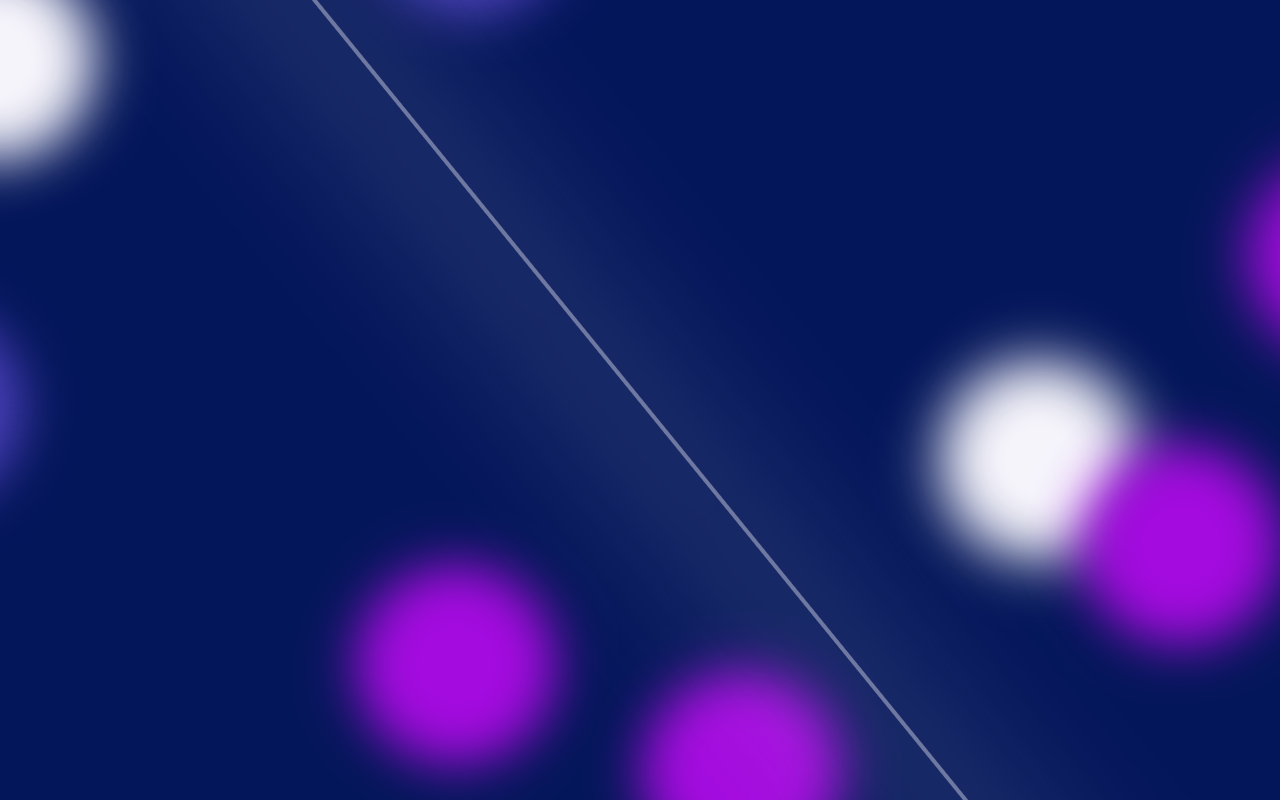
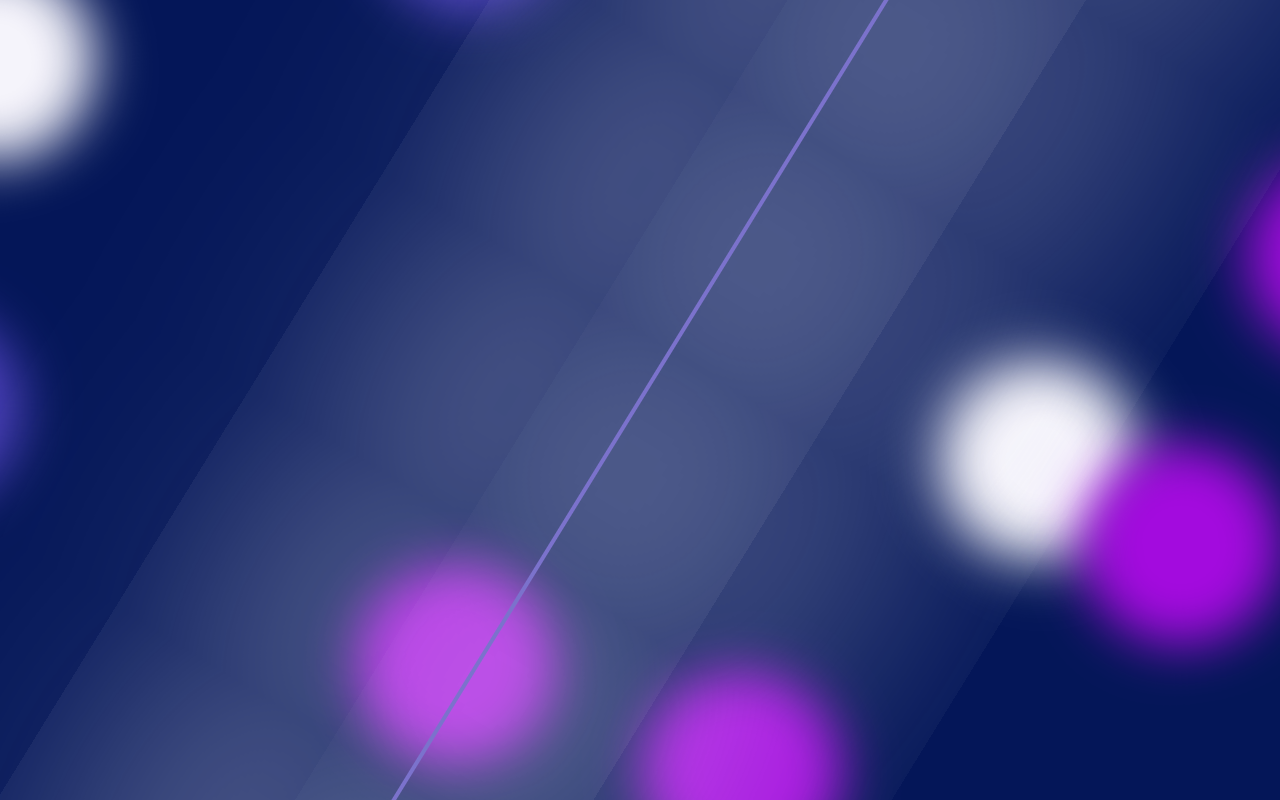
Before and after one commit to mtc-developing/DailyLog, a React (Vite) app in the folder DailyLog/: page / in a window 1280 px wide. Built offline with nearby package versions, Linux system fonts and the light colour scheme; a web font is replaced by a local one.

Commit message:
think i got everything but the colors

```diff
--- a/DailyLog/src/MainBackground/MainBackground.module.css
+++ b/DailyLog/src/MainBackground/MainBackground.module.css
@@ -10,7 +10,7 @@
     height: 100vh;
     top: 0;
     left: 0;
-    background: #04165a;
+    background: rgb(4, 22, 88);
     overflow: hidden;
     z-index: -5;
     transform: rotate(180deg);
--- a/DailyLog/src/Title/Title.module.css
+++ b/DailyLog/src/Title/Title.module.css
@@ -21,71 +21,36 @@ overflow-y: hidden;
     display: flex;
     align-items: center;
     justify-content: center;
-    padding: 3rem;
+    padding: 2rem;
     border: 1px solid rgb(245, 244, 251);
-    animation: title-container 6s forwards;
+    animation: title-container 5s ease forwards;
     animation-delay: 5s;
 }
 
 @keyframes title-container{
-    0%{
-        padding: 2rem;
-        transform: none;
-    }
-    10%{
-        padding: 1rem;
-        transform: none;
-        border: 2px solid rgb(245, 244, 251);
-    }
     20%{
+        padding: 0;
         height: 0;
-        padding: 0;
-        transform:none;
-        box-shadow: 0px 0px 100px 20px rgba(245, 244, 251, 0.5)
-    }
-    25%{
-        height: 0;
-        padding: 0;
-        transform:none;
-        box-shadow: none;
-    }
-    30%{
-        height: 0;
-        padding: 0;
-        transform:none;
-        box-shadow: none;
-    }
-    35%{
-        height: 0;
-        padding: 0;
-        transform:none;
-        box-shadow: none;
-    }
-    40%{
-        height: 0;
-        padding: 0;
-        transform:none;
-        box-shadow: 0px 0px 300px 5px rgb(245, 244, 251)
+        transform: rotate(0deg);
     }
     50%{
-        height:0;
-        padding:0;
-        border: 3px solid rgb(245, 244, 251);
+        border: 3px solid rgb(76, 64, 186);
+        transform:rotate(-30deg);
+        box-shadow: 0px 0px 500px 500px rgba(245, 244, 251, 0.5);
     }
-    60%{
-        height: 0;
-        padding: 0;
-        transform:rotate(1440deg);
-        border: 3px solid rgb(245, 244, 251);
-        box-shadow: 0px 20px 100px 20px rgba(245, 244, 251, 0.8);
+    85%{
+        transform: rotate(1080deg);
+        box-shadow: 0px 0px 1px 1px rgba(245, 244, 251, 0.1);
+    }
+    90%{
+        box-shadow: 0px 100px 10px 10px white;
     }
     100%{
+        height: 0;
+        padding:0;
+        border: 2px solid rgb(245, 244, 251);
+        box-shadow: 0px 100px 10px 10px white;
         transform: translateY(-200vh);
-        height: 0;
-        padding: 0;
-        border: 3px solid rgb(245, 244, 251);
-        opacity: 0.3;
-        box-shadow: 0px 300px 50px 20px white;
     }
 }
 
```
